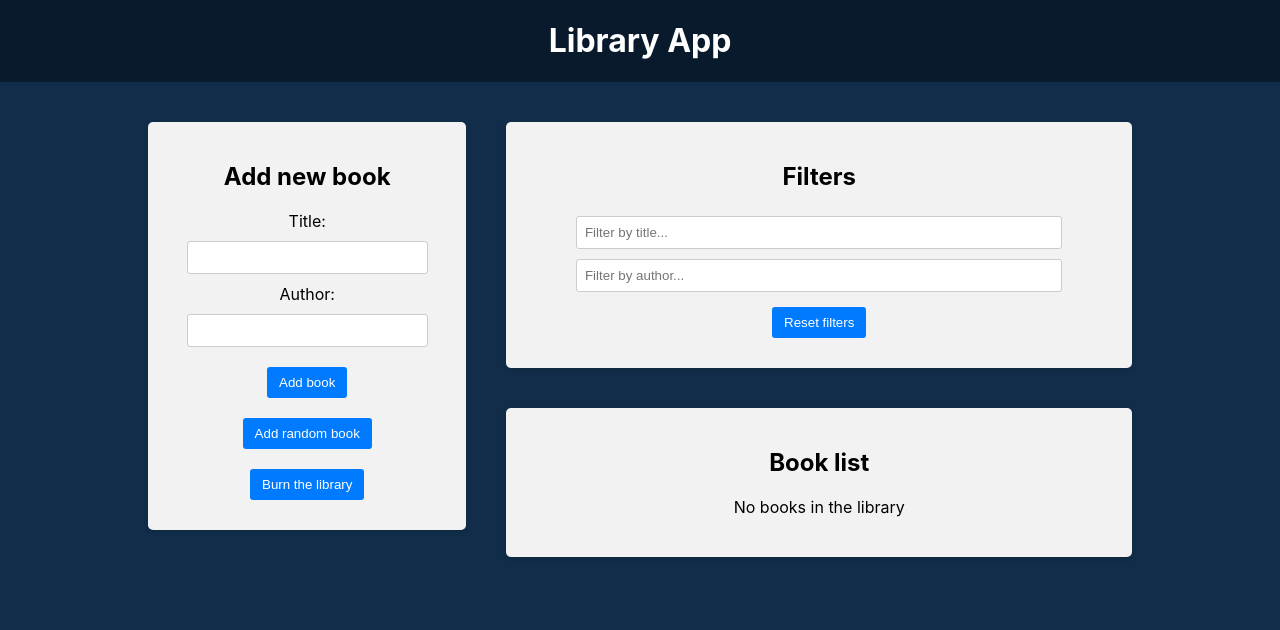
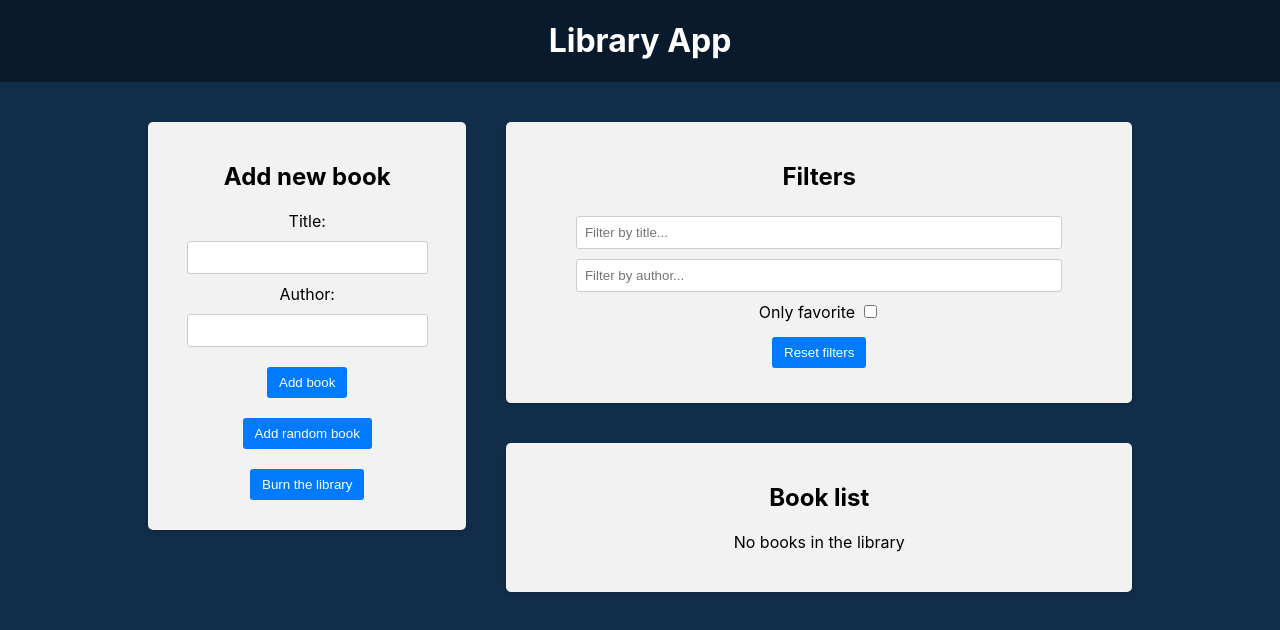
Before and after one commit to Geksus/react-redux-library-app, a React (Create React App) app in the folder frontend/: page / in a window 1280 px wide. Shown: the top 630 px of the page. Built offline with nearby package versions, Linux system fonts and the light colour scheme; the HTML template or start-up script is replaced by a standard one.

Commit message:
Only favorite filter

```diff
--- a/frontend/src/components/BookList/BookList.jsx
+++ b/frontend/src/components/BookList/BookList.jsx
@@ -4,6 +4,7 @@ import { deleteBook, toggleFavorite } from "../../redux/books/actionCreators";
 import { BsBookmarkStar, BsBookmarkStarFill } from "react-icons/bs";
 import {
   selectAuthorFilter,
+  selectOnlyFavorite,
   selectTitleFilter,
 } from "../../redux/slices/filterSlice";
 
@@ -11,6 +12,7 @@ export default function BookList() {
   const books = useSelector((state) => state.books);
   const titleFilter = useSelector(selectTitleFilter);
   const authorFilter = useSelector(selectAuthorFilter);
+  const onlyFavoriteFilter = useSelector(selectOnlyFavorite);
   const dispatch = useDispatch();
 
   function handleBookDeletion(id) {
@@ -21,7 +23,11 @@ export default function BookList() {
     dispatch(toggleFavorite(id));
   }
 
-  const filteredBooks = books.filter(
+  const favoriteBooks = onlyFavoriteFilter
+    ? books.filter((book) => book.isFavorite)
+    : books;
+
+  const filteredBooks = favoriteBooks.filter(
     (book) =>
       book.title.toLowerCase().includes(titleFilter.toLowerCase()) &&
       book.author.toLowerCase().includes(authorFilter.toLowerCase())
--- a/frontend/src/components/Filter/Filter.jsx
+++ b/frontend/src/components/Filter/Filter.jsx
@@ -4,14 +4,17 @@ import {
   resetFilters,
   selectAuthorFilter,
   selectTitleFilter,
+  selectOnlyFavorite,
   setAuthorFilter,
   setTitleFilter,
+  setOnlyFavoriteFilter,
 } from "../../redux/slices/filterSlice";
 
 export default function Filter() {
   const dispatch = useDispatch();
   const titleFilter = useSelector(selectTitleFilter);
   const authorFilter = useSelector(selectAuthorFilter);
+  const onlyFavoriteFilter = useSelector(selectOnlyFavorite);
 
   function handleTitleFilterChange(event) {
     if (event) {
@@ -23,6 +26,10 @@ export default function Filter() {
     if (event) {
       dispatch(setAuthorFilter(event.target.value));
     }
+  }
+
+  function handleOnlyFavoriteFilterChange() {
+    dispatch(setOnlyFavoriteFilter());
   }
 
   function handleResetFilters() {
@@ -47,7 +54,15 @@ export default function Filter() {
           value={authorFilter}
           onChange={handleAuthorFilterChange}
         />
-        <div className="row">
+        <div className="row" style={{ margin: "5px" }}>
+          <span>Only favorite </span>
+          <input
+            type="checkbox"
+            onClick={handleOnlyFavoriteFilterChange}
+            checked={onlyFavoriteFilter}
+          />
+        </div>
+        <div className="row" style={{ margin: "5px" }}>
           <button type="button" onClick={handleResetFilters}>
             Reset filters
           </button>
--- a/frontend/src/redux/slices/filterSlice.js
+++ b/frontend/src/redux/slices/filterSlice.js
@@ -14,15 +14,23 @@ const filterSlice = createSlice({
     setAuthorFilter: (state, action) => {
       state.author = action.payload;
     },
+    setOnlyFavoriteFilter: (state) => {
+      state.onlyFavorite = !state.onlyFavorite;
+    },
     resetFilters: () => {
       return initialState;
     },
   },
 });
 
-export const { setTitleFilter, setAuthorFilter, resetFilters } =
-  filterSlice.actions;
+export const {
+  setOnlyFavoriteFilter,
+  setTitleFilter,
+  setAuthorFilter,
+  resetFilters,
+} = filterSlice.actions;
 
 export const selectTitleFilter = (state) => state.filter.title;
 export const selectAuthorFilter = (state) => state.filter.author;
+export const selectOnlyFavorite = (state) => state.filter.onlyFavorite;
 export default filterSlice.reducer;
```
